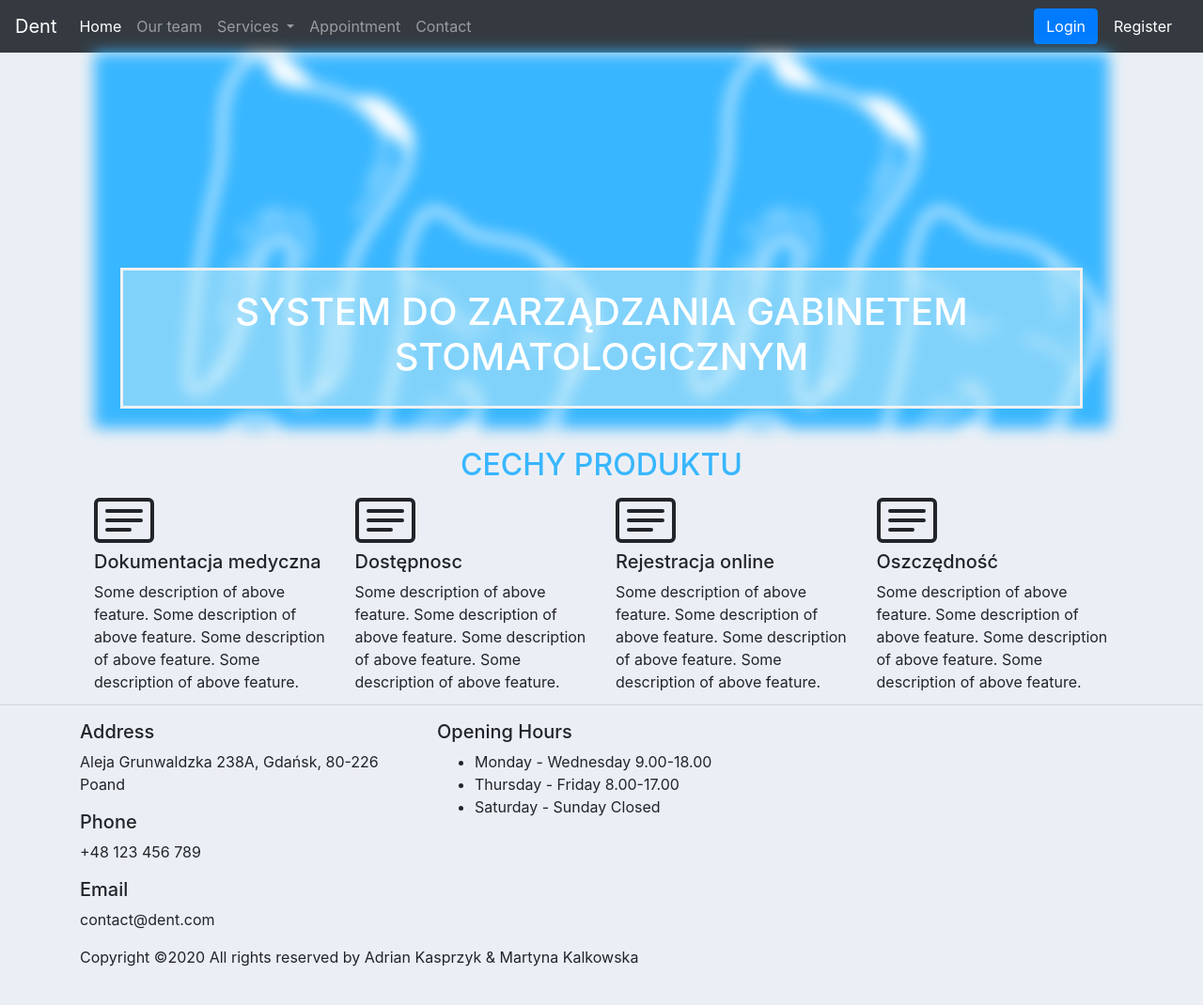
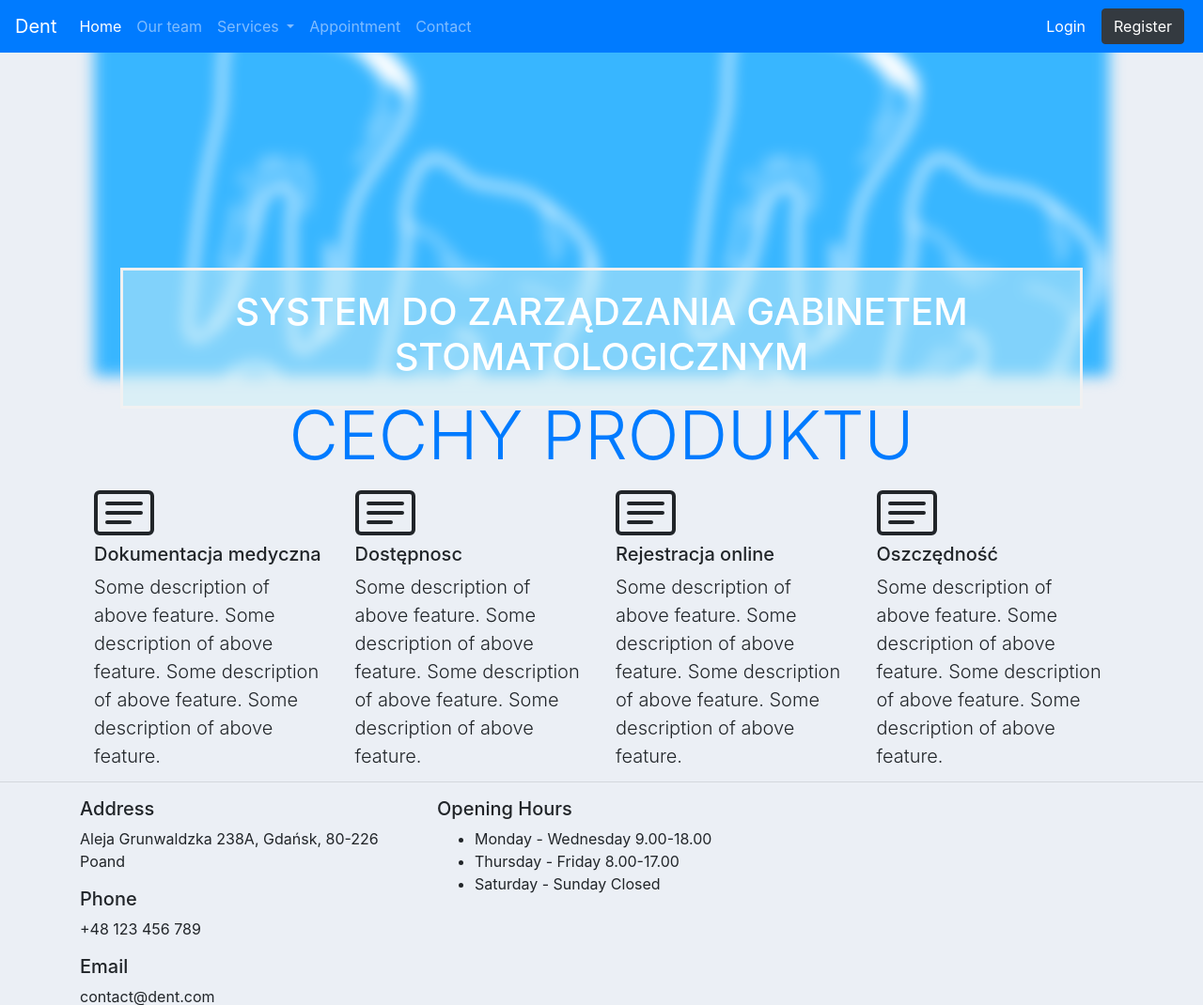
Before and after one commit to FraQu/dent-1, a Django app: page / in a window 1280 px wide. Shown: the top 1070 px of the page at 94% size. Before the commit the page ends 1029 px from the top, so only its background shows below. Run offline with Django 3.2, Linux system fonts and the light colour scheme; some libraries are stand-ins or nearby versions.

Commit message:
some main.html chages

```diff
--- a/website/templates/website/index.html
+++ b/website/templates/website/index.html
@@ -23,7 +23,7 @@
         </div>
         <div class="features">
             <div class="container">
-                <h2 align="center" style="color:#38b6ff;">CECHY PRODUKTU </h2>
+                <h2  class="display-3 text-primary text-center">CECHY PRODUKTU </h2>
                 <div class="row">
                     <div class="col-md-3">
                         <svg width="4em" height="4em" viewBox="0 0 16 16" class="bi bi-card-text" fill="currentColor"
@@ -33,8 +33,8 @@
                             <path fill-rule="evenodd"
                                   d="M3 5.5a.5.5 0 0 1 .5-.5h9a.5.5 0 0 1 0 1h-9a.5.5 0 0 1-.5-.5zM3 8a.5.5 0 0 1 .5-.5h9a.5.5 0 0 1 0 1h-9A.5.5 0 0 1 3 8zm0 2.5a.5.5 0 0 1 .5-.5h6a.5.5 0 0 1 0 1h-6a.5.5 0 0 1-.5-.5z"/>
                         </svg>
-                        <h5>Dokumentacja medyczna </h5>
-                        <p>Some description of above feature.
+                        <h5 class="display-5">Dokumentacja medyczna </h5>
+                        <p class="lead">Some description of above feature.
                             Some description of above feature.
                             Some description of above feature.
                             Some description of above feature.
@@ -48,8 +48,8 @@
                             <path fill-rule="evenodd"
                                   d="M3 5.5a.5.5 0 0 1 .5-.5h9a.5.5 0 0 1 0 1h-9a.5.5 0 0 1-.5-.5zM3 8a.5.5 0 0 1 .5-.5h9a.5.5 0 0 1 0 1h-9A.5.5 0 0 1 3 8zm0 2.5a.5.5 0 0 1 .5-.5h6a.5.5 0 0 1 0 1h-6a.5.5 0 0 1-.5-.5z"/>
                         </svg>
-                        <h5>Dostępnosc</h5>
-                        <p>Some description of above feature.
+                        <h5 class="display-5">Dostępnosc</h5>
+                        <p class="lead">Some description of above feature.
                             Some description of above feature.
                             Some description of above feature.
                             Some description of above feature.
@@ -63,8 +63,8 @@
                             <path fill-rule="evenodd"
                                   d="M3 5.5a.5.5 0 0 1 .5-.5h9a.5.5 0 0 1 0 1h-9a.5.5 0 0 1-.5-.5zM3 8a.5.5 0 0 1 .5-.5h9a.5.5 0 0 1 0 1h-9A.5.5 0 0 1 3 8zm0 2.5a.5.5 0 0 1 .5-.5h6a.5.5 0 0 1 0 1h-6a.5.5 0 0 1-.5-.5z"/>
                         </svg>
-                        <h5>Rejestracja online</h5>
-                        <p>Some description of above feature.
+                        <h5 class="display-5">Rejestracja online</h5>
+                        <p class="lead">Some description of above feature.
                             Some description of above feature.
                             Some description of above feature.
                             Some description of above feature.
@@ -78,8 +78,8 @@
                             <path fill-rule="evenodd"
                                   d="M3 5.5a.5.5 0 0 1 .5-.5h9a.5.5 0 0 1 0 1h-9a.5.5 0 0 1-.5-.5zM3 8a.5.5 0 0 1 .5-.5h9a.5.5 0 0 1 0 1h-9A.5.5 0 0 1 3 8zm0 2.5a.5.5 0 0 1 .5-.5h6a.5.5 0 0 1 0 1h-6a.5.5 0 0 1-.5-.5z"/>
                         </svg>
-                        <h5>Oszczędność</h5>
-                        <p>Some description of above feature.
+                        <h5 class="display-5">Oszczędność</h5>
+                        <p class="lead">Some description of above feature.
                             Some description of above feature.
                             Some description of above feature.
                             Some description of above feature.
--- a/website/templates/website/main.html
+++ b/website/templates/website/main.html
@@ -12,7 +12,7 @@
 
 <body>
 <!-- ***** Navbar Area Start ***** -->
-<nav class="navbar navbar-expand-lg navbar-dark bg-dark">
+<nav class="navbar navbar-expand-lg navbar-dark text-white bg-primary fixed-top">
     <a class="navbar-brand" href="{% url 'home' %}">Dent</a>
     <button class="navbar-toggler" type="button" data-toggle="collapse" data-target="#navbarSupportedContent"
             aria-controls="navbarSupportedContent" aria-expanded="false" aria-label="Toggle navigation">
```
